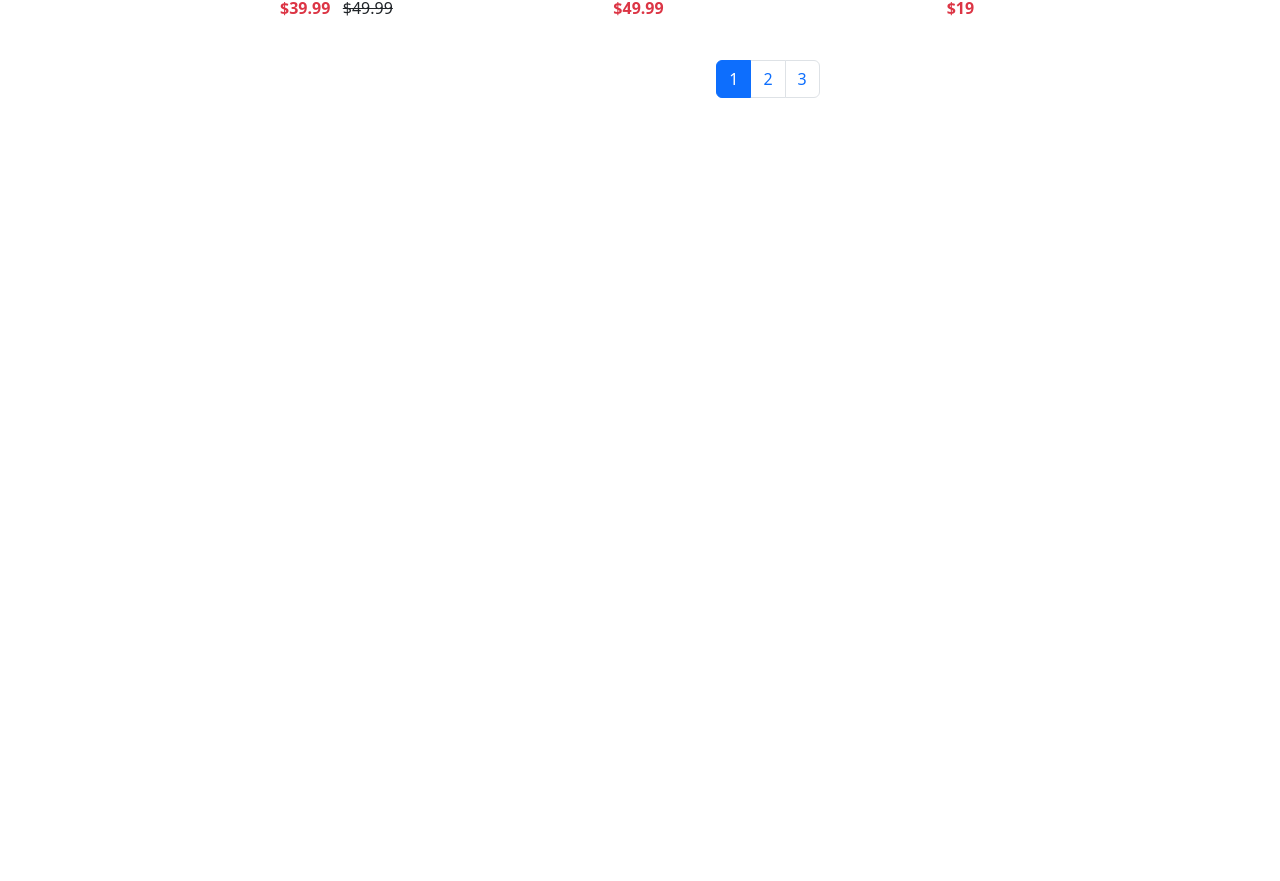
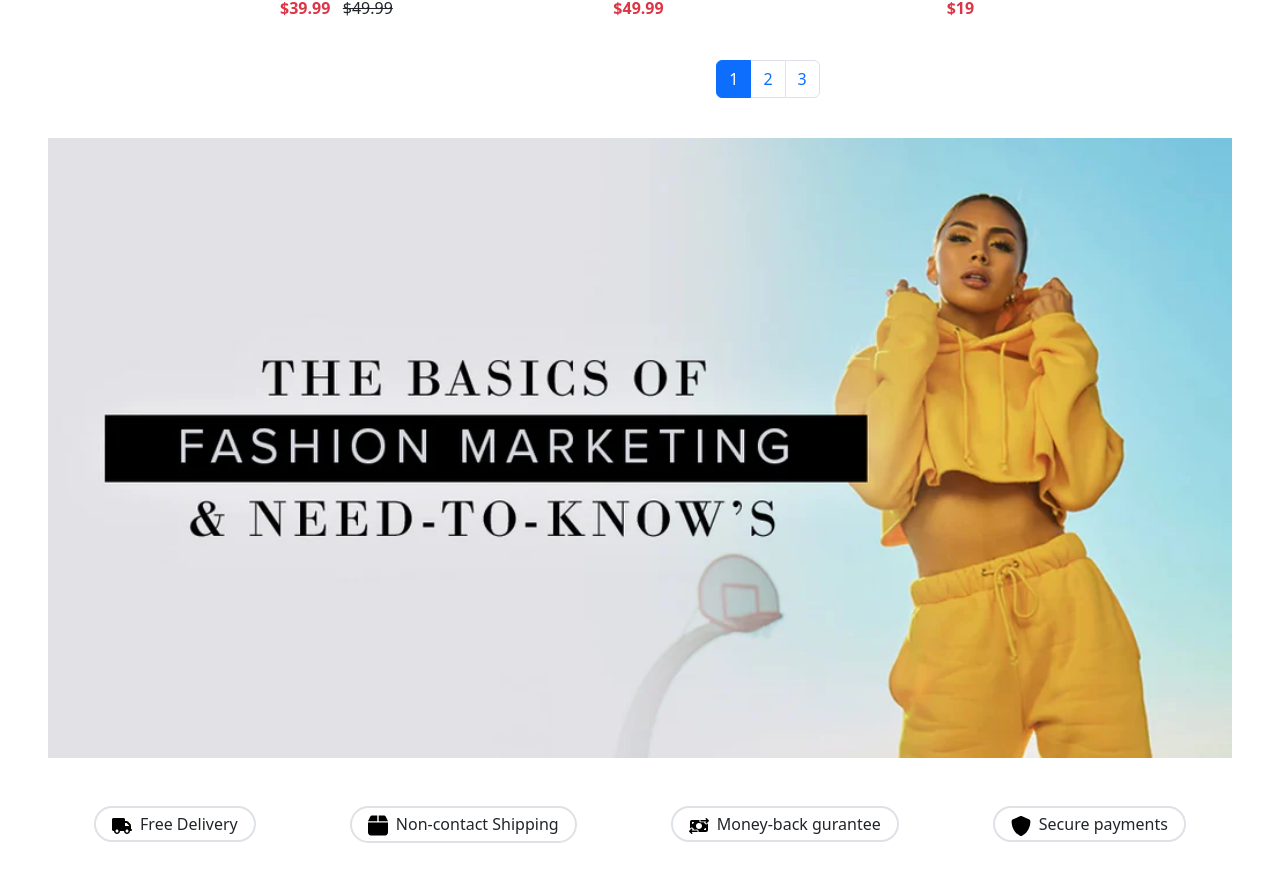
Before and after one commit to karthikeyandhanasekar/react-fastor, a React (Create React App) app: page / in a window 1280 px wide. Shown: the part 1377-2258 px from the top of the page. Before the commit the page ends 1515 px from the top, so only its background shows below. Built offline with nearby package versions, Linux system fonts and the light colour scheme.

Commit message:
footer remains

```diff
--- a/src/App.js
+++ b/src/App.js
@@ -1,4 +1,6 @@
+import FashionAds from "./Components/FashionAds";
 import FilterOptions from "./Components/FilterOptions";
+import Footer from "./Components/Footer";
 import Header from "./Components/Header";
 import ProductDisplay from "./Components/ProductDisplay";
 
@@ -8,8 +10,16 @@ function App() {
     <div className="App">
       <Header />
       <main>
-        <FilterOptions />
-        <ProductDisplay />
+        <section>
+          <FilterOptions />
+          <ProductDisplay />
+        </section>
+        <br />
+        <section>
+          <FashionAds />
+          <br />
+          <Footer />
+        </section>
       </main>
     </div>
   );
--- /dev/null
+++ b/src/Components/FashionAds.jsx
@@ -0,0 +1,39 @@
+import poster from '../assets/images/fashionposter.webp'
+
+const FashionAds = () => {
+    return (
+        <>
+            <div className="p-5">
+                <img className="img-fluid" src={poster} alt="Fashion Product"></img>
+            </div>
+            <div className='d-flex flex-wrap justify-content-evenly align-items-center'>
+
+
+                <p className='px-3 py-1 border border-2  rounded-pill'>
+                    <svg xmlns="http://www.w3.org/2000/svg" width={20} className="me-2" viewBox="0 0 640 512">
+                        <path d="M368 0C394.5 0 416 21.49 416 48V96H466.7C483.7 96 499.1 102.7 512 114.7L589.3 192C601.3 204 608 220.3 608 237.3V352C625.7 352 640 366.3 640 384C640 401.7 625.7 416 608 416H576C576 469 533 512 480 512C426.1 512 384 469 384 416H256C256 469 213 512 160 512C106.1 512 64 469 64 416H48C21.49 416 0 394.5 0 368V48C0 21.49 21.49 0 48 0H368zM416 160V256H544V237.3L466.7 160H416zM160 368C133.5 368 112 389.5 112 416C112 442.5 133.5 464 160 464C186.5 464 208 442.5 208 416C208 389.5 186.5 368 160 368zM480 464C506.5 464 528 442.5 528 416C528 389.5 506.5 368 480 368C453.5 368 432 389.5 432 416C432 442.5 453.5 464 480 464z" />
+                    </svg>Free Delivery</p>
+
+                <p className='px-3 py-1 border border-2  rounded-pill'>
+                    <svg xmlns="http://www.w3.org/2000/svg" width={20} className="me-2" viewBox="0 0 448 512">
+                        <path d="M50.73 58.53C58.86 42.27 75.48 32 93.67 32H208V160H0L50.73 58.53zM240 160V32H354.3C372.5 32 389.1 42.27 397.3 58.53L448 160H240zM448 416C448 451.3 419.3 480 384 480H64C28.65 480 0 451.3 0 416V192H448V416z" />
+                    </svg>
+                    Non-contact Shipping</p>
+
+                <p className='px-3 py-1 border border-2  rounded-pill'>
+                    <svg xmlns="http://www.w3.org/2000/svg" width={20} className="me-2" viewBox="0 0 640 512">
+                        <path d="M535 7.03C544.4-2.343 559.6-2.343 568.1 7.029L632.1 71.02C637.5 75.52 640 81.63 640 87.99C640 94.36 637.5 100.5 632.1 104.1L568.1 168.1C559.6 178.3 544.4 178.3 535 168.1C525.7 159.6 525.7 144.4 535 135L558.1 111.1L384 111.1C370.7 111.1 360 101.2 360 87.99C360 74.74 370.7 63.99 384 63.99L558.1 63.1L535 40.97C525.7 31.6 525.7 16.4 535 7.03V7.03zM104.1 376.1L81.94 400L255.1 399.1C269.3 399.1 279.1 410.7 279.1 423.1C279.1 437.2 269.3 447.1 255.1 447.1L81.95 448L104.1 471C114.3 480.4 114.3 495.6 104.1 504.1C95.6 514.3 80.4 514.3 71.03 504.1L7.029 440.1C2.528 436.5-.0003 430.4 0 423.1C0 417.6 2.529 411.5 7.03 407L71.03 343C80.4 333.7 95.6 333.7 104.1 343C114.3 352.4 114.3 367.6 104.1 376.1H104.1zM95.1 64H337.9C334.1 71.18 332 79.34 332 87.1C332 116.7 355.3 139.1 384 139.1L481.1 139.1C484.4 157.5 494.9 172.5 509.4 181.9C511.1 184.3 513.1 186.6 515.2 188.8C535.5 209.1 568.5 209.1 588.8 188.8L608 169.5V384C608 419.3 579.3 448 544 448H302.1C305.9 440.8 307.1 432.7 307.1 423.1C307.1 395.3 284.7 371.1 255.1 371.1L158.9 372C155.5 354.5 145.1 339.5 130.6 330.1C128.9 327.7 126.9 325.4 124.8 323.2C104.5 302.9 71.54 302.9 51.23 323.2L31.1 342.5V128C31.1 92.65 60.65 64 95.1 64V64zM95.1 192C131.3 192 159.1 163.3 159.1 128H95.1V192zM544 384V320C508.7 320 480 348.7 480 384H544zM319.1 352C373 352 416 309 416 256C416 202.1 373 160 319.1 160C266.1 160 223.1 202.1 223.1 256C223.1 309 266.1 352 319.1 352z" />
+                    </svg>
+                    Money-back gurantee</p>
+
+                <p className='px-3 py-1 border border-2  rounded-pill'>
+                    <svg xmlns="http://www.w3.org/2000/svg" width={20} className="me-2" viewBox="0 0 512 512">
+                        <path d="M256-.0078C260.7-.0081 265.2 1.008 269.4 2.913L457.7 82.79C479.7 92.12 496.2 113.8 496 139.1C495.5 239.2 454.7 420.7 282.4 503.2C265.7 511.1 246.3 511.1 229.6 503.2C57.25 420.7 16.49 239.2 15.1 139.1C15.87 113.8 32.32 92.12 54.3 82.79L242.7 2.913C246.8 1.008 251.4-.0081 256-.0078V-.0078z" />
+                    </svg>
+                    Secure payments</p>
+            </div>
+        </>
+    )
+}
+
+export default FashionAds
--- /dev/null
+++ b/src/Components/Footer.jsx
@@ -0,0 +1,12 @@
+
+
+const Footer = () => {
+
+    return (
+        <footer className="bg-light">
+
+        </footer>
+    )
+}
+
+export default Footer
```
Also changed, not shown: src/assets/images/fashionposter.webp (added).
